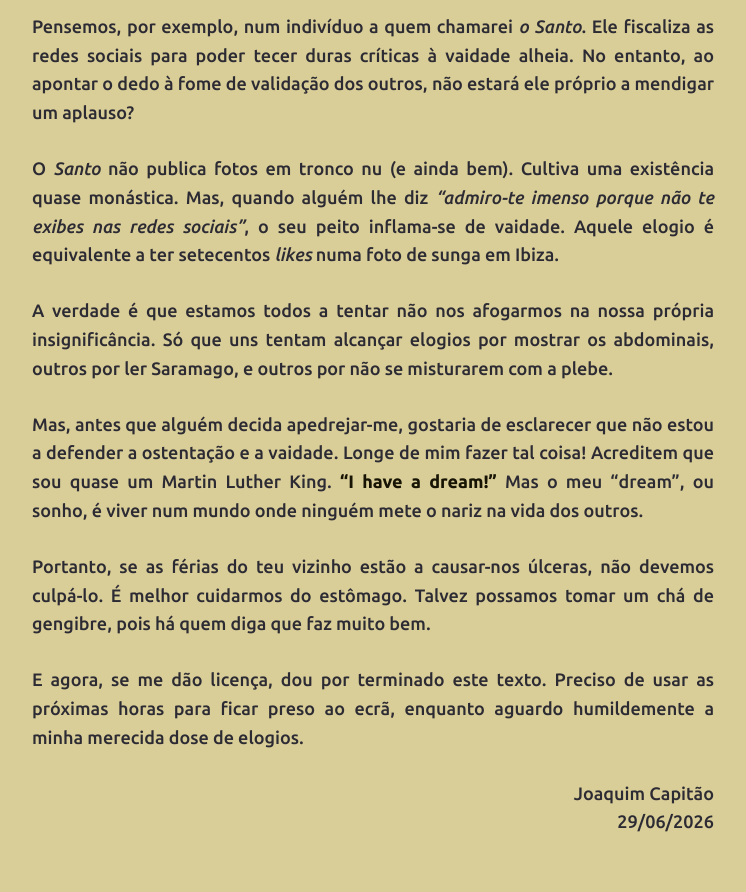
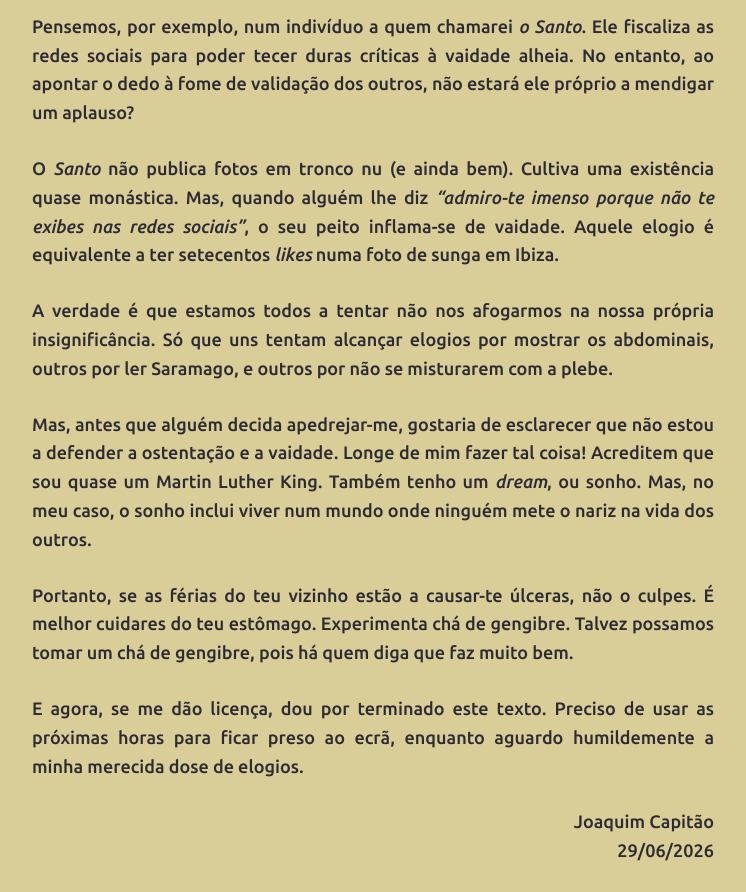
Before and after one commit to joaquim-capitao/queime-depois-de-ler, a Jekyll site: the page built from exp/o-santo.md, in a window 1280 px wide, cut to the strip 754-1646 px from the top of the page. Shown: the whole strip, without its empty margins (267-1013 px from the left). Built offline with Jekyll 4.4.1, drawn with Linux system fonts in a browser that asks for light colours; our own code applies the rules of GitHub Pages for plain Markdown files; before the commit the page ends 1617 px from its top, so only the background shows below that.

Commit message:
Updated Note exp/o-santo.md

```diff
--- a/exp/o-santo.md
+++ b/exp/o-santo.md
@@ -16,9 +16,9 @@ O *Santo* não publica fotos em tronco nu (e ainda bem). Cultiva uma existência
 
 A verdade é que estamos todos a tentar não nos afogarmos na nossa própria insignificância. Só que uns tentam alcançar elogios por mostrar os abdominais, outros por ler Saramago, e outros por não se misturarem com a plebe.
 
-Mas, antes que alguém decida apedrejar-me, gostaria de esclarecer que não estou a defender a ostentação e a vaidade. Longe de mim fazer tal coisa! Acreditem que sou quase um Martin Luther King. **"I have a dream!"** Mas o meu "dream", ou sonho, é viver num mundo onde ninguém mete o nariz na vida dos outros.
+Mas, antes que alguém decida apedrejar-me, gostaria de esclarecer que não estou a defender a ostentação e a vaidade. Longe de mim fazer tal coisa! Acreditem que sou quase um Martin Luther King. Também tenho um *dream*, ou sonho. Mas, no meu caso, o sonho inclui viver num mundo onde ninguém mete o nariz na vida dos outros.
 
-Portanto, se as férias do teu vizinho estão a causar-nos úlceras, não devemos culpá-lo. É melhor cuidarmos do estômago. Talvez possamos tomar um chá de gengibre, pois há quem diga que faz muito bem.
+Portanto, se as férias do teu vizinho estão a causar-te úlceras, não o culpes. É melhor cuidares do teu estômago. Experimenta chá de gengibre.  Talvez possamos tomar um chá de gengibre, pois há quem diga que faz muito bem.
 
 E agora, se me dão licença, dou por terminado este texto. Preciso de usar as próximas horas para ficar preso ao ecrã, enquanto aguardo humildemente a minha merecida dose de elogios.
 
```
